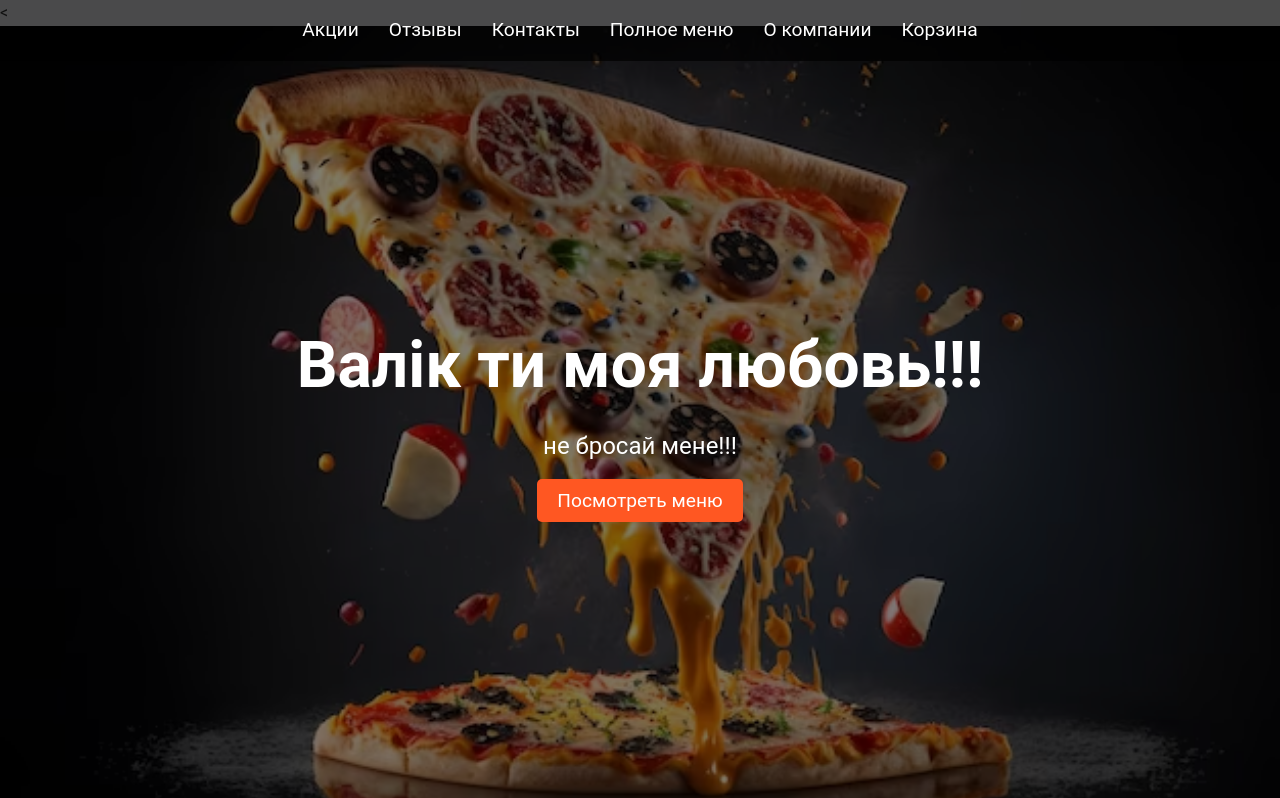
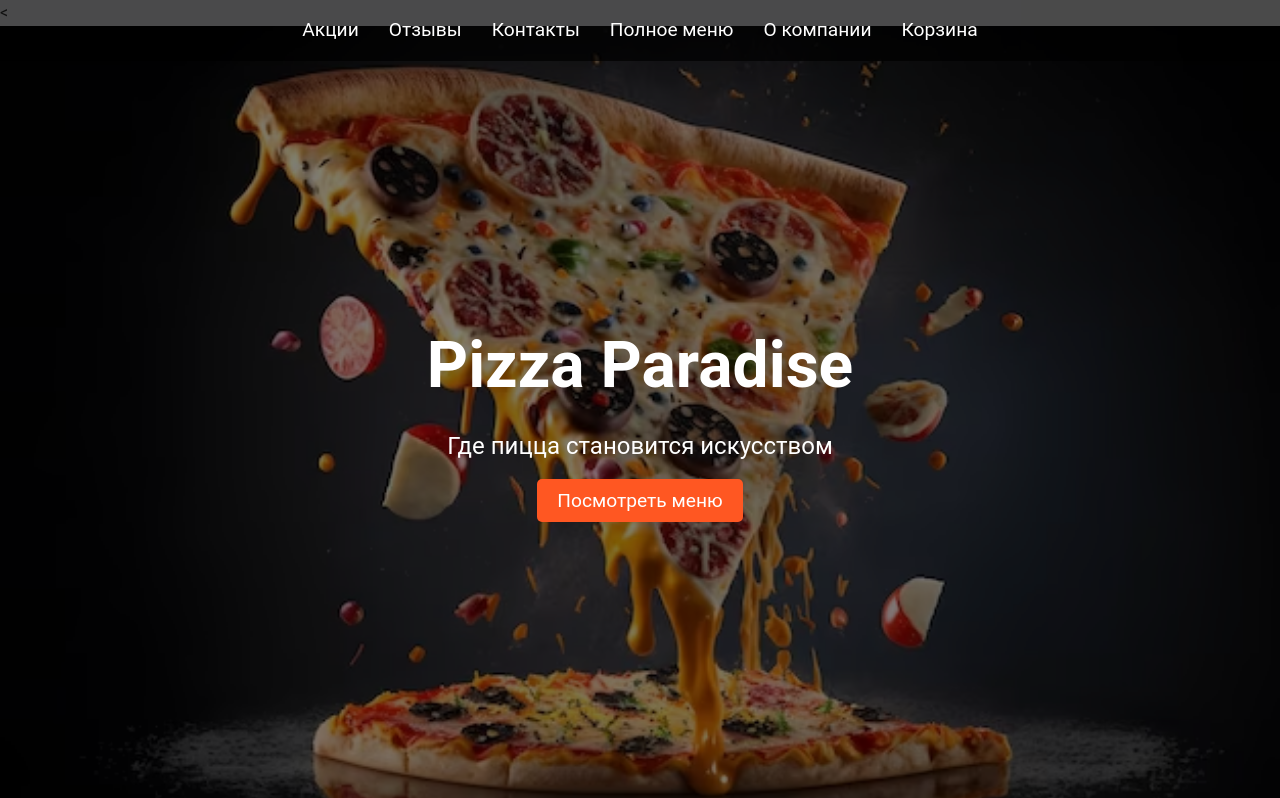
Before and after one commit to Sasha12332189/parad, a plain HTML site: page index.html in a window 1280 px wide. Shown: the top 798 px of the page. Drawn offline with Linux system fonts and the light colour scheme.

Commit message:
Update index.html

```diff
--- a/index.html
+++ b/index.html
@@ -3,7 +3,7 @@
 <head>
     <meta charset="UTF-8">
     <meta name="viewport" content="width=device-width, initial-scale=1.0">
-    <title>Валік ти моя любовь!!!</title>
+    <title>Pizza Paradise</title>
     <style>
         html {
             scroll-behavior: smooth;
@@ -381,8 +381,8 @@
     </nav>
 
     <header>
-        <h1 class="fade-in">Валік ти моя любовь!!!</h1>
-        <p class="fade-in2">не бросай мене!!!</p>
+        <h1 class="fade-in">Pizza Paradise</h1>
+        <p class="fade-in2">Где пицца становится искусством</p>
         <p class="fade-in3"><a href="#menu">Посмотреть меню</a></p>
     </header>
 
```
